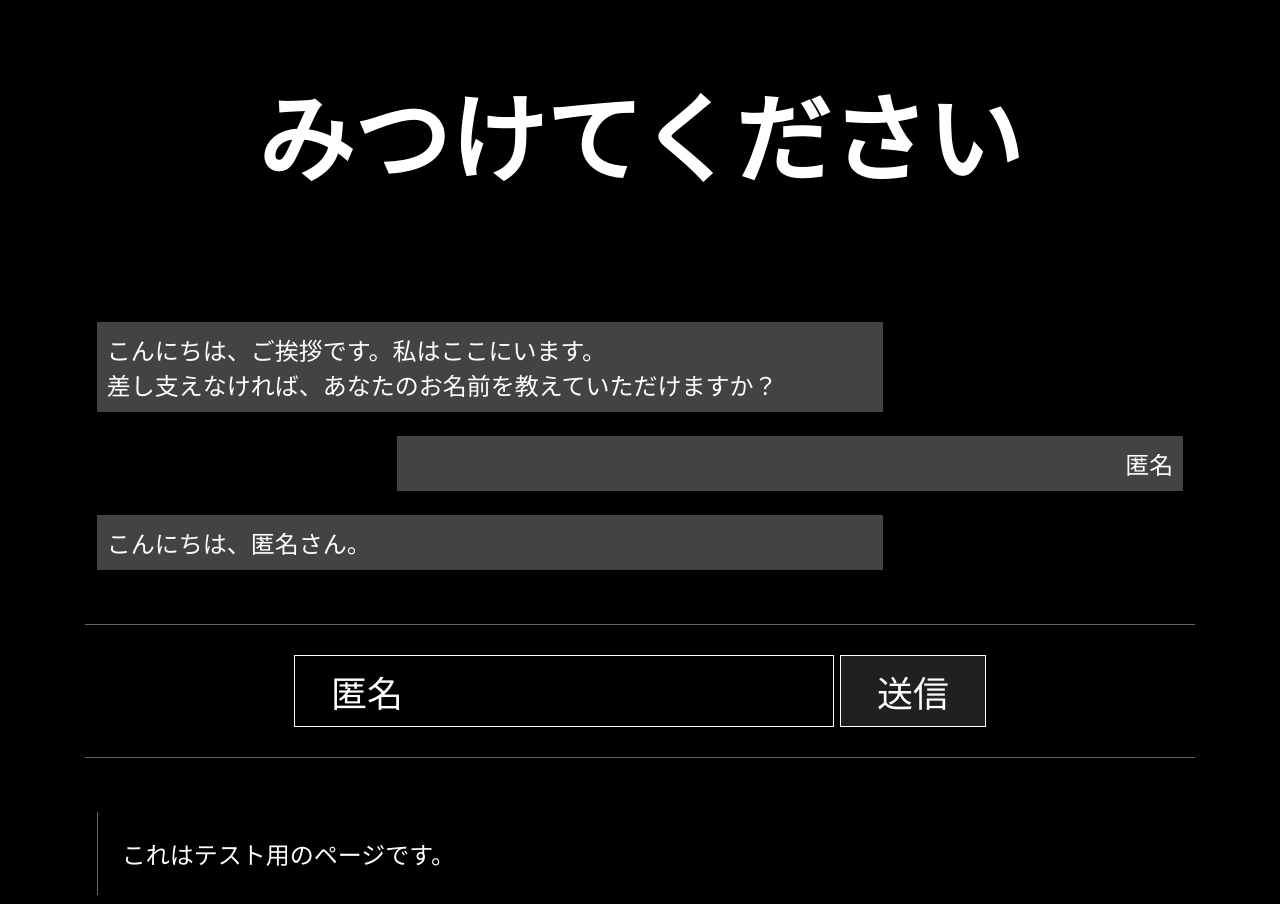
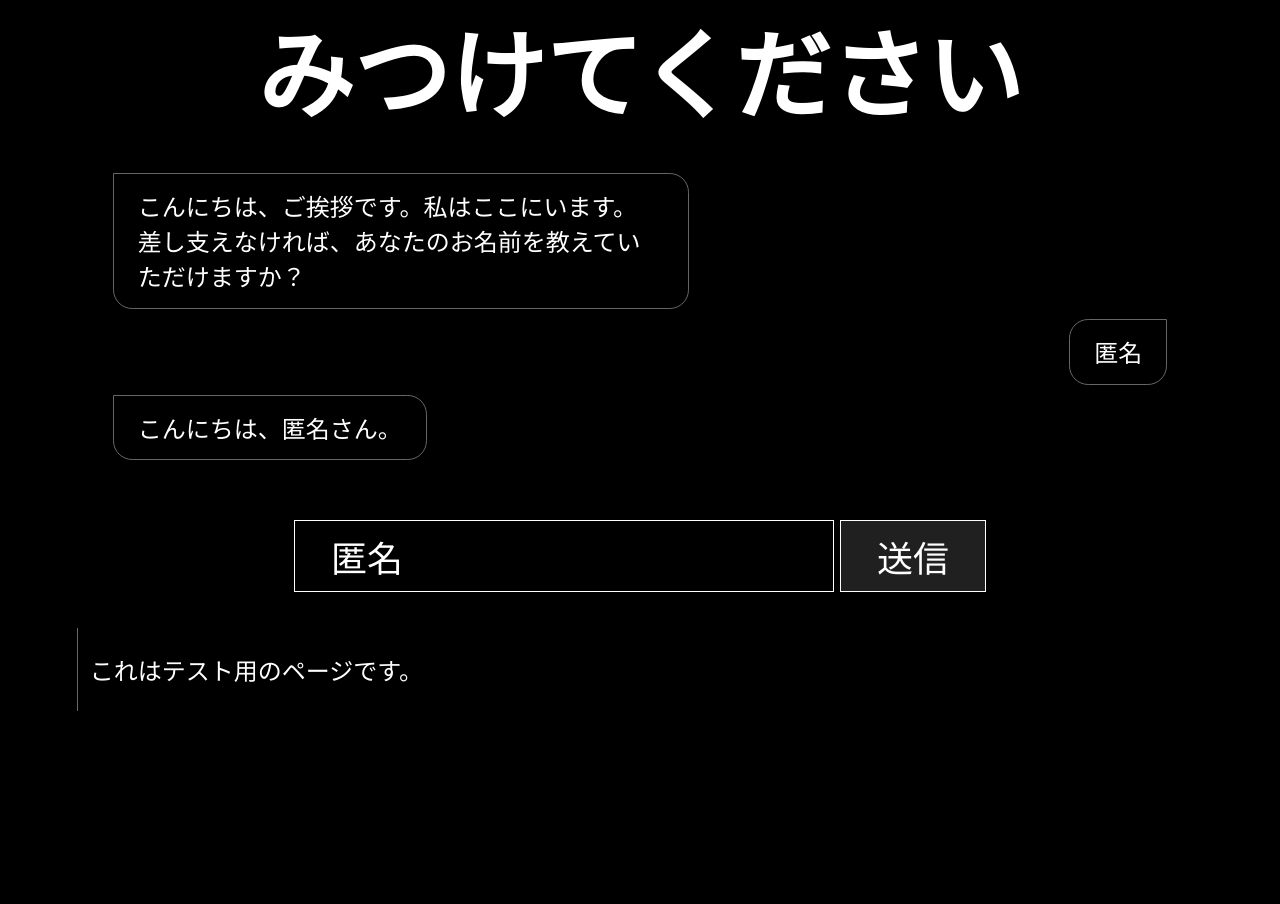
Before and after one commit to noborizaka14/findme, a plain HTML site: page index.html in a window 1280 px wide. Both pictures are taken after a click on the button "送信". Shown: the top 904 px of the page. After the commit the page ends 800 px from the top, so only its background shows below. Drawn offline with Linux system fonts and the light colour scheme; a web font is replaced by a local one.

Commit message:
Refactor CSS styles for improved layout and design

```diff
--- a/style.css
+++ b/style.css
@@ -1,5 +1,7 @@
 *{
     box-sizing: border-box;
+    margin: 0;
+    padding: 0;
     font-family: "New Tegomin", serif;
     font-size: 24px;
     color: #FFFFFF;
@@ -13,30 +15,27 @@
     min-width: 800px;
 }
 
-.content-area > div {
-    padding: 30px 12px;
-    border-bottom: #666666 1px solid;
-}
-
-.content {
-	border-left: 1px solid #666666;
-	padding: 24px 24px;
-}
-
-.input-area{
-    text-align: center;
+.message-area {
+	display: flex;
+	flex-direction: column;
+	padding: 24px 36px;
 }
 
 .message-item {
-	margin-right: 300px;
-	background: #434343;
-	padding: 10px;
+	background: inherit;
+	margin-top: 10px;
+	padding: 0.6em 1em;
+	align-self: start;
+	max-width: 24em;
+	border-radius: 0 0.8em 0.8em 0.8em;
+	border: solid 1px #666666;
+	overflow-wrap: anywhere;
 }
 
-.message-item-user{
-    margin-right: 0;
-    margin-left: 300px;
-    text-align: right;
+.message-item-user {
+	text-align: right;
+	align-self: end;
+	border-radius: 0.8em 0 0.8em 0.8em;
 }
 
 .message-item > img{
@@ -47,9 +46,22 @@
 
 .message-item > video{
     display: block;
-    width: 640px;
-    height: 360px;
-    margin: 2rem auto;
+    width: 20em;
+    margin: 1em auto;
+}
+
+.input-area {
+	text-align: center;
+	margin-top: 1.5em;
+}
+
+.description-area {
+	margin-top: 1.5em;
+}
+
+.description-area > p{
+	border-left: 1px solid #666666;
+	padding: 24px 12px;
 }
 
 input[type="text"]{
```
